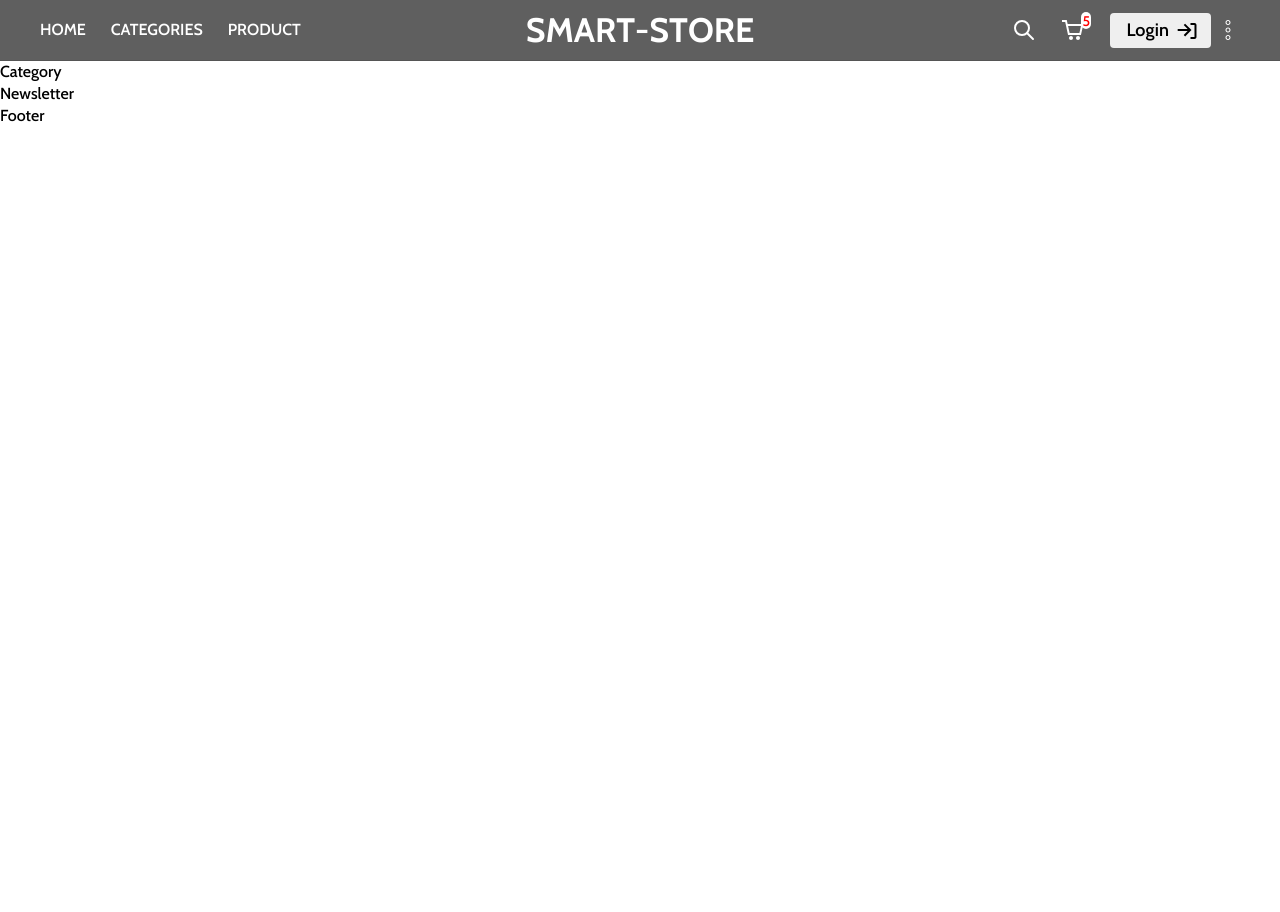
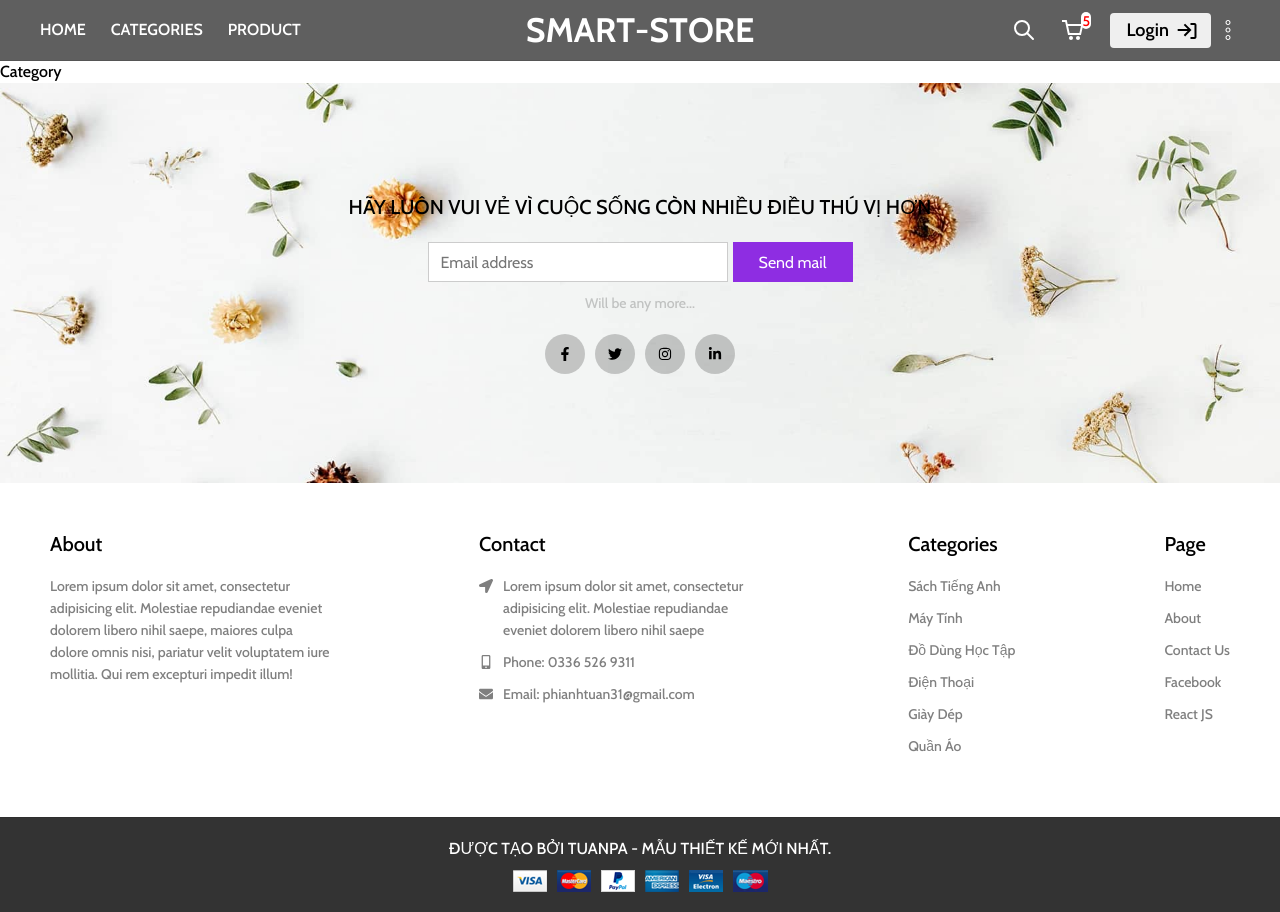
Before and after one commit to tuanpa2k2/Smart-store, a React (Create React App) app in the folder smart-ui/: page /category in a window 1280 px wide. Before the commit the page ends 800 px from the top, so only its background shows below. Built offline with nearby package versions, Linux system fonts and the light colour scheme.

Commit message:
UI Footer

```diff
--- a/smart-ui/src/components/Footer/Footer.jsx
+++ b/smart-ui/src/components/Footer/Footer.jsx
@@ -1,6 +1,65 @@
-import "./Footer.scss";
+import React from 'react';
+import './Footer.scss';
+
+import { FaLocationArrow, FaMobileAlt, FaEnvelope } from 'react-icons/fa';
+import Payment from '../../assets/payments.png';
+
 const Footer = () => {
-    return <div>Footer</div>;
+    return (
+        <footer className="footer">
+            <div className="footer-content">
+                <div className="col">
+                    <div className="title">About</div>
+                    <div className="text">
+                        Lorem ipsum dolor sit amet, consectetur adipisicing elit. Molestiae repudiandae eveniet dolorem
+                        libero nihil saepe, maiores culpa dolore omnis nisi, pariatur velit voluptatem iure mollitia.
+                        Qui rem excepturi impedit illum!
+                    </div>
+                </div>
+                <div className="col">
+                    <div className="title">Contact</div>
+                    <div className="c-item">
+                        <FaLocationArrow />
+                        <div className="text">
+                            Lorem ipsum dolor sit amet, consectetur adipisicing elit. Molestiae repudiandae eveniet
+                            dolorem libero nihil saepe
+                        </div>
+                    </div>
+                    <div className="c-item">
+                        <FaMobileAlt />
+                        <div className="text">Phone: 0336 526 9311</div>
+                    </div>
+                    <div className="c-item">
+                        <FaEnvelope />
+                        <div className="text">Email: phianhtuan31@gmail.com</div>
+                    </div>
+                </div>
+                <div className="col">
+                    <div className="title">Categories</div>
+                    <span className="text">Sách tiếng anh</span>
+                    <span className="text">Máy tính</span>
+                    <span className="text">Đồ dùng học tập</span>
+                    <span className="text">Điện thoại</span>
+                    <span className="text">Giày dép</span>
+                    <span className="text">Quần áo</span>
+                </div>
+                <div className="col">
+                    <div className="title">Page</div>
+                    <span className="text">home</span>
+                    <span className="text">about</span>
+                    <span className="text">Contact us</span>
+                    <span className="text">facebook</span>
+                    <span className="text">React JS</span>
+                </div>
+            </div>
+            <div className="bottom-bar">
+                <div className="bottom-bar-content">
+                    <div className="text">được tạo bởi TuanPA - Mẫu thiết kế mới nhất.</div>
+                    <img src={Payment} alt="" />
+                </div>
+            </div>
+        </footer>
+    );
 };
 
 export default Footer;
--- a/smart-ui/src/components/Footer/Footer.scss
+++ b/smart-ui/src/components/Footer/Footer.scss
@@ -1 +1,73 @@
-@import "../../css-config/mixins.scss";
+@import '../../css-config/mixins.scss';
+
+.footer {
+    width: 100%;
+
+    .footer-content {
+        padding: 50px 20px;
+        max-width: 1200px;
+        margin: 0 auto;
+        display: flex;
+        flex-flow: wrap;
+        gap: 20px;
+        @include md {
+            justify-content: space-between;
+            padding: 50px 0;
+        }
+
+        .col {
+            max-width: 300px;
+            padding: 0 10px;
+
+            .title {
+                margin-bottom: 20px;
+                font-size: 20px;
+            }
+
+            .text {
+                color: rgba(0, 0, 0, 0.5);
+                font-size: 14px;
+            }
+
+            .c-item {
+                display: flex;
+                margin-bottom: 10px;
+                svg {
+                    flex-shrink: 0;
+                    font-size: 14px;
+                    margin-right: 10px;
+                    margin-top: 4px;
+                    color: rgba(0, 0, 0, 0.5);
+                }
+            }
+
+            span {
+                &.text {
+                    text-transform: capitalize;
+                    display: block;
+                    margin-bottom: 10px;
+                    cursor: pointer;
+                }
+            }
+        }
+    }
+
+    .bottom-bar {
+        border-top: 1px solid rgba(0, 0, 0, 0.1);
+        background-color: rgba(0, 0, 0, 0.8);
+
+        .bottom-bar-content {
+            padding: 20px;
+            display: flex;
+            align-items: center;
+            flex-direction: column;
+            text-align: center;
+            gap: 10px;
+
+            .text {
+                text-transform: uppercase;
+                color: white;
+            }
+        }
+    }
+}
--- a/smart-ui/src/components/Footer/Newsletter/Newsletter.jsx
+++ b/smart-ui/src/components/Footer/Newsletter/Newsletter.jsx
@@ -1,6 +1,35 @@
-import "./Newsletter.scss";
+import React from 'react';
+import { FaFacebookF, FaTwitter, FaInstagram, FaLinkedinIn } from 'react-icons/fa';
+
+import './Newsletter.scss';
+
 const Newsletter = () => {
-    return <div>Newsletter</div>;
+    return (
+        <div className="newsletter-section">
+            <div className="newsletter-content">
+                <span className="big-text">hãy luôn vui vẻ vì cuộc sống còn nhiều điều thú vị hơn </span>
+                <div className="form">
+                    <input type="text" placeholder="Email address" />
+                    <button>Send mail</button>
+                </div>
+                <div className="text">Will be any more...</div>
+                <div className="social-icons">
+                    <div className="icon">
+                        <FaFacebookF size={14} />
+                    </div>
+                    <div className="icon">
+                        <FaTwitter size={14} />
+                    </div>
+                    <div className="icon">
+                        <FaInstagram size={14} />
+                    </div>
+                    <div className="icon">
+                        <FaLinkedinIn size={14} />
+                    </div>
+                </div>
+            </div>
+        </div>
+    );
 };
 
 export default Newsletter;
--- a/smart-ui/src/components/Footer/Newsletter/Newsletter.scss
+++ b/smart-ui/src/components/Footer/Newsletter/Newsletter.scss
@@ -1 +1,106 @@
-@import "../../../css-config/mixins.scss";
+@import '../../../css-config/mixins.scss';
+
+.newsletter-section {
+    width: 100%;
+    height: 400px;
+    display: flex;
+    align-items: center;
+    background: #f9f9f9 url('../../../assets/newsletter-bg.jpeg');
+    background-position: center;
+    background-repeat: no-repeat;
+    background-size: cover;
+
+    .newsletter-content {
+        width: fit-content;
+        display: flex;
+        flex-direction: column;
+        align-items: center;
+        margin: 0 auto;
+        text-align: center;
+    }
+
+    .small-text {
+        margin-top: 15px;
+        text-transform: uppercase;
+        color: black;
+    }
+
+    .big-text {
+        margin-bottom: 20px;
+        font-size: 22px;
+        line-height: 30px;
+        font-weight: 500;
+        padding: 0 30px;
+        text-transform: uppercase;
+        @include md {
+            font-size: 20px;
+        }
+    }
+
+    .form {
+        display: flex;
+        gap: 5px;
+        margin-bottom: 10px;
+
+        input {
+            width: 200px;
+            height: 40px;
+            border-radius: 0;
+            border: 1px solid rgba(0, 0, 0, 0.2);
+            padding: 0 12px;
+            font-size: 16px;
+            outline: 0;
+            @include md {
+                width: 300px;
+            }
+        }
+
+        button {
+            outline: 0;
+            border: 0;
+            height: 40px;
+            width: 100px;
+            display: flex;
+            align-items: center;
+            justify-content: center;
+            cursor: pointer;
+            font-size: 16px;
+            color: white;
+            background-color: #8e2de2;
+            // border-bottom: 3px solid #8e2de2;
+            @include md {
+                width: 120px;
+            }
+
+            &:hover {
+                background-color: rgb(5, 1, 1);
+            }
+        }
+    }
+
+    .text {
+        margin-bottom: 20px;
+        font-size: 14px;
+        color: rgba(0, 0, 0, 0.2);
+    }
+
+    .social-icons {
+        display: flex;
+        gap: 10px;
+
+        .icon {
+            width: 40px;
+            height: 40px;
+            background-color: rgba(0, 0, 0, 0.2);
+            border-radius: 50%;
+            display: flex;
+            justify-content: center;
+            align-items: center;
+            cursor: pointer;
+
+            &:hover {
+                color: red;
+            }
+        }
+    }
+}
```
